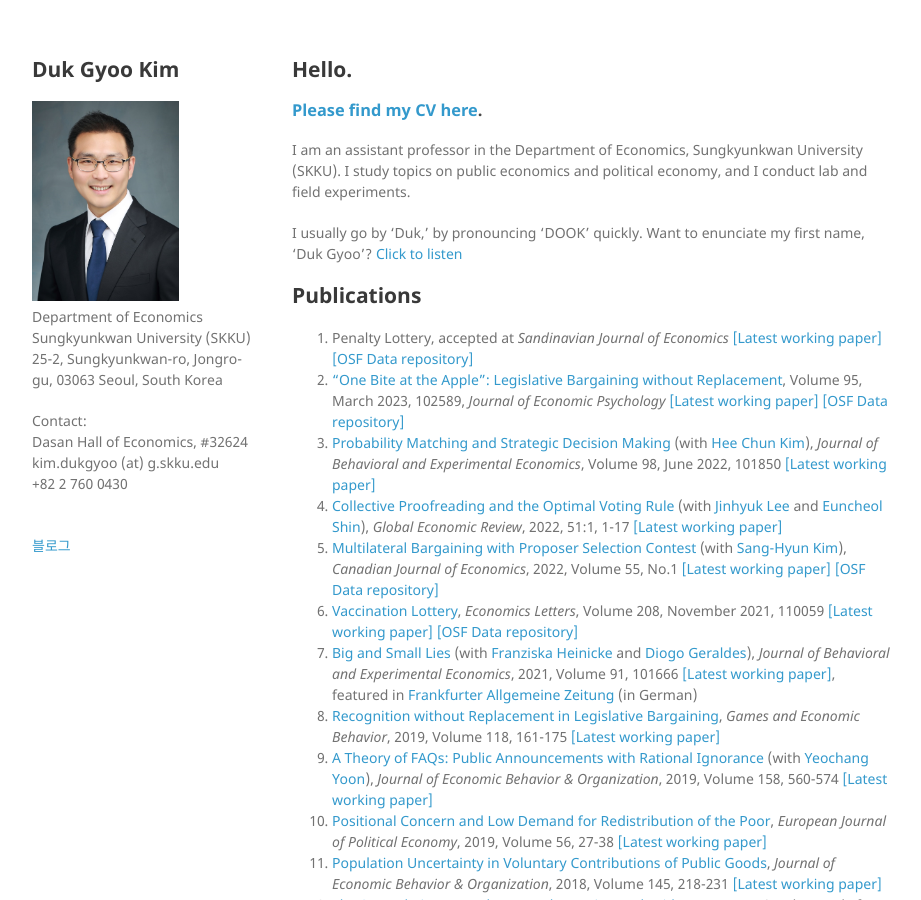
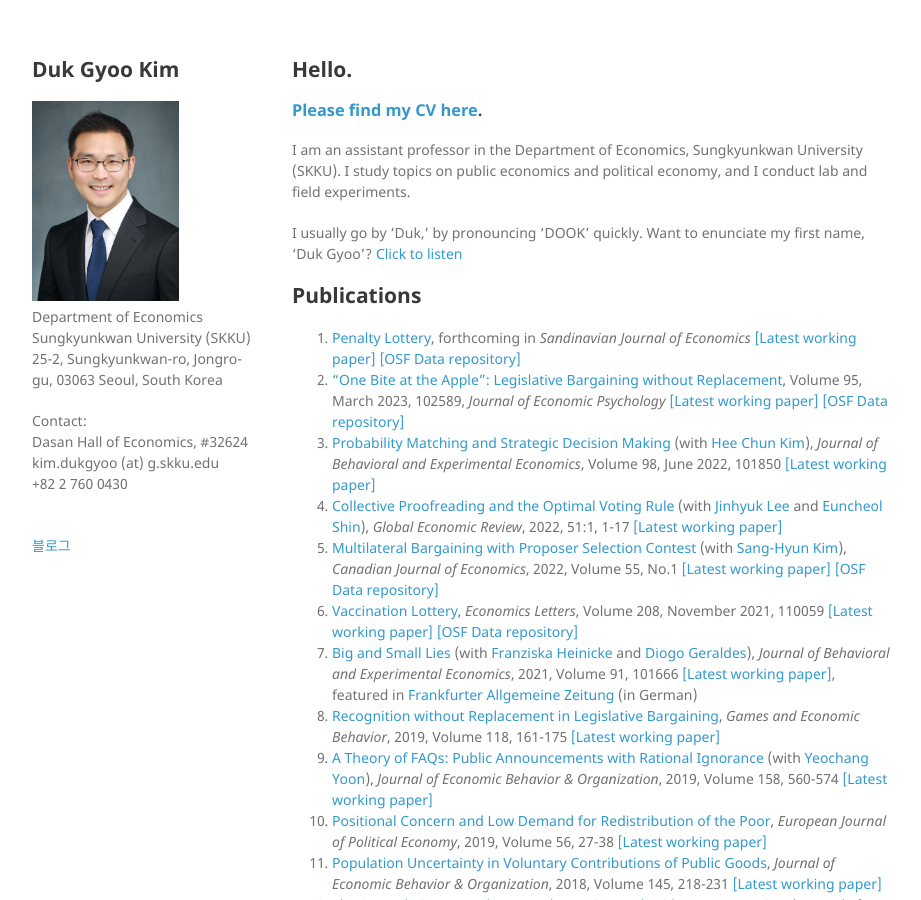
Before and after one commit to kimdukgyoo/kimdukgyoo.github.io, a Jekyll site: the page built from index.md, in a window 1280 px wide and 900 px high. Shown: the whole window, without its empty margins (178-1099 px from the left). Built offline with Jekyll 4.4.1, drawn with Linux system fonts in a browser that asks for light colours; our own code applies the rules of GitHub Pages for plain Markdown files.

Commit message:
Update index.md

```diff
--- a/index.md
+++ b/index.md
@@ -17,7 +17,7 @@ I usually go by 'Duk,' by pronouncing 'DOOK' quickly. Want to enunciate my first
 -->
 
 ## Publications
-1. Penalty Lottery, accepted at _Sandinavian Journal of Economics_ <a href="https://kimdukgyoo.github.io/PDFfiles/PenaltyLottery.pdf" target="_blank">[Latest working paper]</a> <a href="https://osf.io/q7ykx/" target="_blank">[OSF Data repository]</a>
+1. <a href="https://doi.org/10.1111/sjoe.12528" target="_blank">Penalty Lottery</a>, forthcoming in _Sandinavian Journal of Economics_ <a href="https://kimdukgyoo.github.io/PDFfiles/PenaltyLottery.pdf" target="_blank">[Latest working paper]</a> <a href="https://osf.io/q7ykx/" target="_blank">[OSF Data repository]</a>
 2. <a href="https://doi.org/10.1016/j.joep.2022.102589" target="_blank">"One Bite at the Apple": Legislative Bargaining without Replacement</a>, Volume 95, March 2023, 102589, _Journal of Economic Psychology_ <a href="https://kimdukgyoo.github.io/PDFfiles/OneBiteAtTheApple.pdf" target="_blank">[Latest working paper]</a> <a href="https://osf.io/vyjnz/" target="_blank">[OSF Data repository]</a>
 <!--2. <a href="https://doi.org/10.1016/j.joep.2022.102589" target="_blank">"One Bite at the Apple": Legislative Bargaining without Replacement</a>, Volume 95, March 2023, 102589, _Journal of Economic Psychology_ <a href="https://kimdukgyoo.github.io/PDFfiles/OneBiteAtTheApple.pdf" target="_blank">[Latest working paper]</a> <a href="https://osf.io/vyjnz/" target="_blank">[OSF Data repository]</a>-->
 4. <a href="https://authors.elsevier.com/sd/article/S2214-8043(22)00025-8" target="_blank">Probability Matching and Strategic Decision Making</a> (with <a href="https://sites.google.com/site/hckim0822/home" target="_blank">Hee Chun Kim</a>), _Journal of Behavioral and Experimental Economics_, Volume 98, June 2022, 101850 <a href="https://kimdukgyoo.github.io/PDFfiles/ProbMatching.pdf" target="_blank">[Latest working paper]</a>
```
